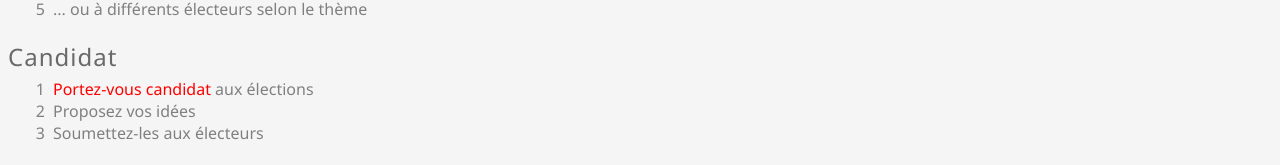
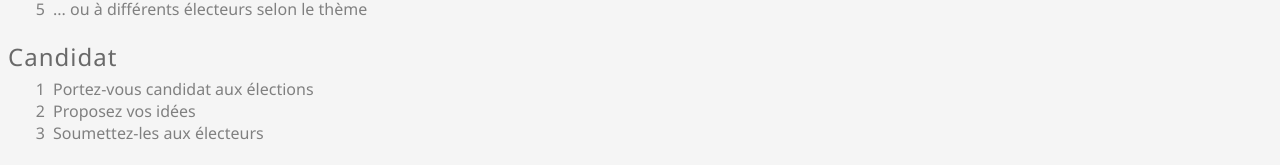
Before and after one commit to Cyber-Nation/website, a website with bundled scripts: page public/index.html in a window 1280 px wide. Shown: the part 265-430 px from the top of the page. Built offline with nearby package versions, Linux system fonts and the light colour scheme; files whose address does not match are found by name.

Commit message:
Candidature ssi connecté

```diff
--- a/public/app/app.js
+++ b/public/app/app.js
@@ -4,9 +4,10 @@ import '/app/user-name/user-name.js'
 //Candidatures
 import ElectionChoice from '/app/election-choice/election-choice.js'
 
-document.addEventListener( 'registered', () =>
+document.addEventListener( 'registered', () => {
     enroll.href = '#'
-)
+    enroll.removeAttribute( 'disabled' )
+} )
 
 enroll.onclick = () =>
     document.body.appendChild( new ElectionChoice )
--- a/public/index.html
+++ b/public/index.html
@@ -28,7 +28,7 @@
     <section>
         <h2>candidat</h2>
         <ol>
-            <li><a id=enroll>Portez-vous candidat</a> aux élections
+            <li><button id=enroll disabled>Portez-vous candidat</button> aux élections
             <li>Proposez vos idées
             <li>Soumettez-les aux électeurs
         </ol>
--- a/public/style.css
+++ b/public/style.css
@@ -104,12 +104,23 @@ a.button {
         transition: all 1s ;
     }
 
-a#enroll {
+/*Candidatures*/
+button#enroll {
     color: red ;
     text-decoration: none ;
     transition: color 0.5s ;
+    border: none ;
+    margin: 0 ;
+    padding: 0 ;
+    font-size: initial ;
+    background: none ;
+    font-family: inherit ;
 }
-    a#enroll:hover {
+    button#enroll:disabled {
+        color: inherit ;
+    }
+
+    button#enroll:hover {
         color: violet ;
         transition: color 1s ease-out;
     }
```
